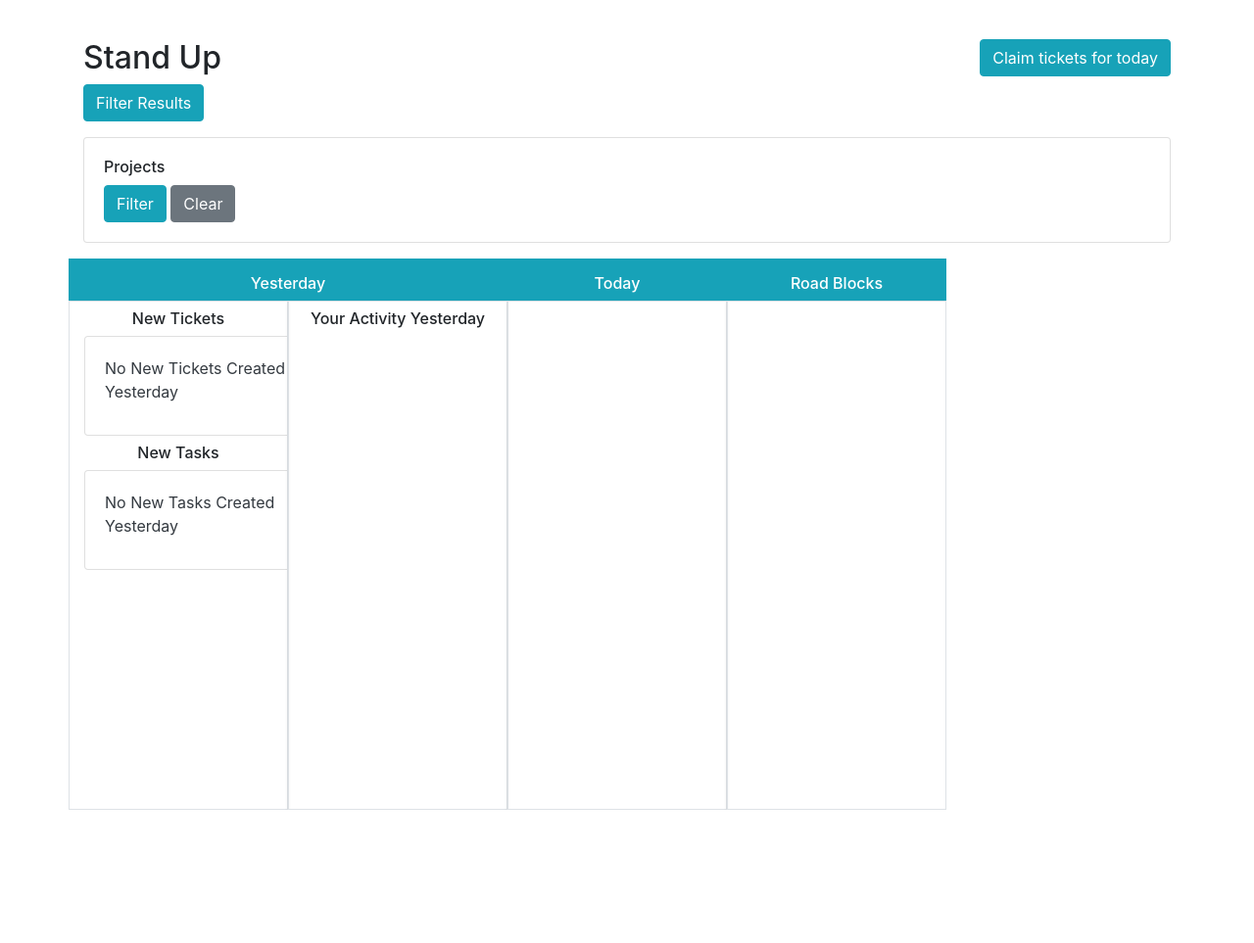
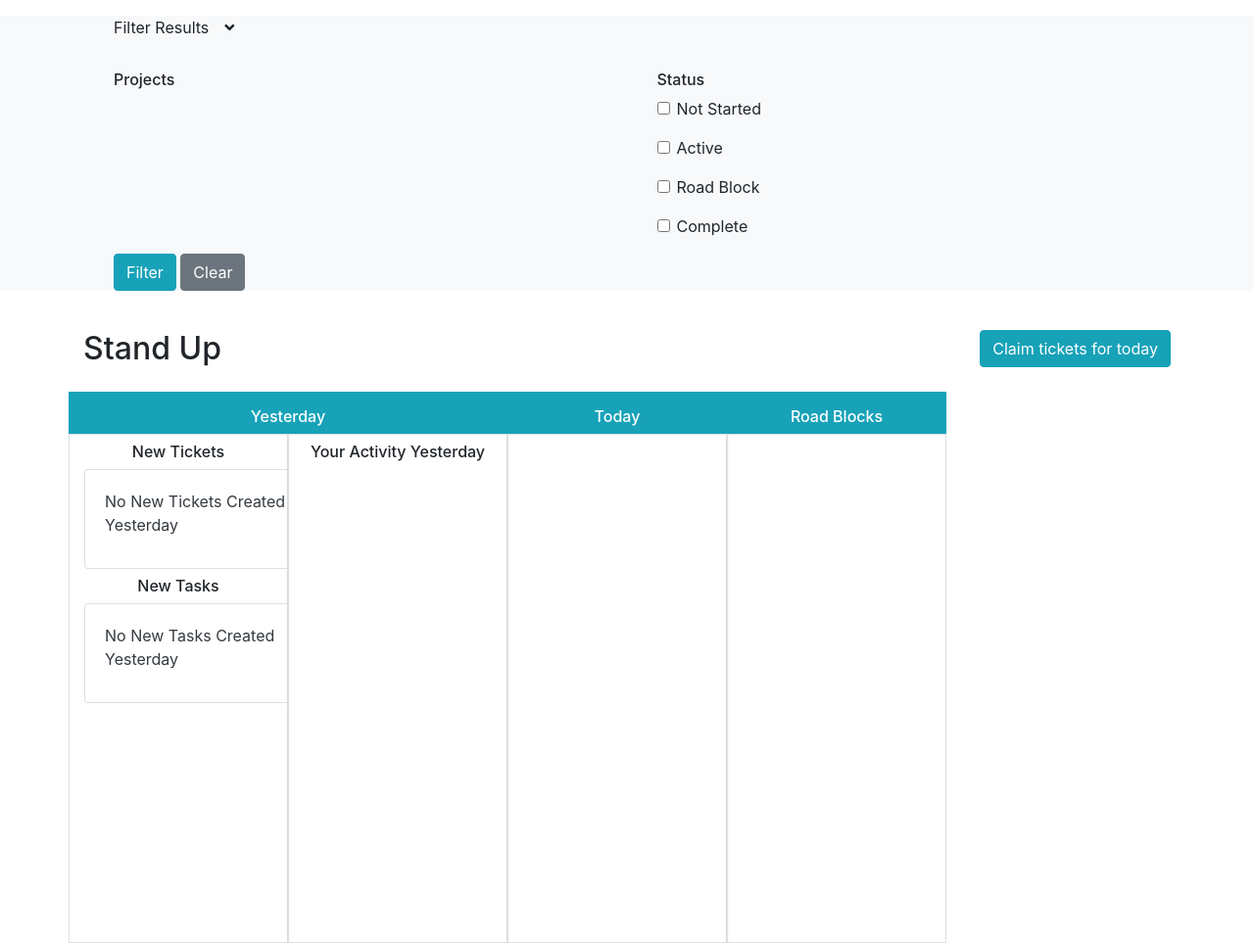
Before and after one commit to kellymorin/check_mate, a Django app: page /stand-up in a window 1280 px wide, after a click on "Filter Results". Shown: the part 56-1019 px from the top of the page at 98% size. Before the commit the page ends 883 px from the top, so only its background shows below. Run offline with Django 3.2, Linux system fonts and the light colour scheme; the visitor is signed in with stand-in values (Sample User, id 1); data that the repository does not hold is empty; parts of the project's set-up code (start-up, migrations or seed data) failed here and were passed over; some libraries are stand-ins or nearby versions.

Commit message:
Completed filtering of stand up view

```diff
--- a/check_mate/static/main.css
+++ b/check_mate/static/main.css
@@ -34,6 +34,10 @@
   font-size: 12px;
 }
 
+.collapse-text:hover{
+  cursor: pointer;
+}
+
 .icon{
   vertical-align: middle;
 }
--- a/check_mate/templates/index.html
+++ b/check_mate/templates/index.html
@@ -42,6 +42,14 @@
       </ul>
     </nav>
     <!-- End Nav Bar -->
+    <!-- Filter Nav Bar -->
+    <div class="bg-light">
+      <div class="container">
+        {% block navfilter %}
+        {% endblock navfilter%}
+      </div>
+    </div>
+    <!-- End Filter Nav Bar -->
     <br />
     <div class="container mt-3">{% block content %} {% endblock content %}</div>
     <script src="https://code.jquery.com/jquery-3.3.1.slim.min.js" integrity="sha384-q8i/X+965DzO0rT7abK41JStQIAqVgRVzpbzo5smXKp4YfRvH+8abtTE1Pi6jizo" crossorigin="anonymous"></script>
--- a/check_mate/templates/stand_up.html
+++ b/check_mate/templates/stand_up.html
@@ -6,6 +6,83 @@
 {% comment %}
 <!-- V2: put user's name in stand up -->
 {% endcomment %}
+
+{% block navfilter %}
+<!-- Filtering Section -->
+<div class="row ml-3 mt-3">
+  <div class="col">
+    <p class="collapse-text" data-toggle="collapse" data-target="#collapseExample" aria-expanded="false" aria-controls="collapseExample">Filter Results<i class="ml-3 fas fa-angle-down"></i></p>
+  </div>
+</div>
+<div class="row ml-3 mt-3 collapse" id="collapseExample">
+  <div class="col">
+    <div class="row">
+      <div class="col">
+        <form action="{% url 'check_mate:filter_stand_up' %}" method="POST">
+          {% csrf_token %}
+          <div class="row">
+            <div class="col">
+              <h6>Projects</h6>
+              {% for project in projects %}
+                <div class="form-group form-check">
+                  {% if project in selected_projects %}
+                    <input type="checkbox" checked class="form-check-input" id="project-{{project.id}}" name="project-{{project.id}}">
+                  {% else %}
+                    <input type="checkbox" class="form-check-input" id="project-{{project.id}}" name="project-{{project.id}}">
+                  {% endif %}
+                  <label class="form-check-label" for="project-{{project.id}}">{{project.project_name}}</label>
+                </div>
+              {% endfor %}
+            </div>
+            <div class="col">
+              <h6>Status</h6>
+                <div class="form-group form-check">
+                  {% if "Not Started" in selected_status %}
+                    <input type="checkbox" checked class="form-check-input" id="status-Not_Started" name="status-Not_Started">
+                  {% else %}
+                    <input type="checkbox" class="form-check-input" id="status-Not_Started" name="status-Not_Started">
+                  {% endif %}
+                  <label class="form-check-label" for="status-Not_Started">Not Started</label>
+                </div>
+                <div class="form-group form-check">
+                  {% if "Active" in selected_status %}
+                    <input type="checkbox" checked class="form-check-input" id="status-Active" name="status-Active">
+                  {% else %}
+                    <input type="checkbox" class="form-check-input" id="status-Active" name="status-Active">
+                  {% endif %}
+                  <label class="form-check-label" for="status-Active">Active</label>
+                </div>
+                <div class="form-group form-check">
+                  {% if "Road Block" in selected_status %}
+                    <input type="checkbox" checked class="form-check-input" id="status-Road_Block" name="status-Road_Block">
+                  {% else %}
+                    <input type="checkbox" class="form-check-input" id="status-Road_Block" name="status-Road_Block">
+                  {% endif %}
+                  <label class="form-check-label" for="status-Road_Block">Road Block</label>
+                </div>
+                <div class="form-group form-check">
+                  {% if "Complete" in selected_status %}
+                    <input type="checkbox" checked class="form-check-input" id="status-Complete" name="status-Complete">
+                  {% else %}
+                    <input type="checkbox" class="form-check-input" id="status-Complete" name="status-Complete">
+                  {% endif %}
+                  <label class="form-check-label" for="status-Complete">Complete</label>
+                </div>
+            </div>
+          </div>
+        </form>
+      </div>
+    </div>
+    <div class="row">
+      <div class="col">
+        <button type="submit" class="btn btn-info">Filter</button>
+        <a href="{% url 'check_mate:stand-up' %}" class="btn btn-secondary">Clear</a>
+      </div>
+    </div>
+  </div>
+</div>
+<!-- End Filtering Section -->
+{% endblock navfilter%}
 
 {% block content %}
   <div class="row">
@@ -20,35 +97,6 @@
       {% endif %}
     </div>
   </div>
-
-  <!-- Filtering Section -->
-  <p>
-    <button class="btn btn-info" type="button" data-toggle="collapse" data-target="#collapseExample" aria-expanded="false" aria-controls="collapseExample">
-      Filter Results
-    </button>
-  </p>
-  <div class="collapse" id="collapseExample">
-    <div class="card card-body">
-      <form action="{% url 'check_mate:filter_stand_up' %}" method="POST">
-        {% csrf_token %}
-      <h6>Projects</h6>
-      {% for project in projects %}
-        <div class="form-group form-check">
-          {% if project in selected_projects %}
-            <input type="checkbox" checked class="form-check-input" id="project-{{project.id}}" name="project-{{project.id}}">
-          {% else %}
-            <input type="checkbox" class="form-check-input" id="project-{{project.id}}" name="project-{{project.id}}">
-          {% endif %}
-          <label class="form-check-label" for="project-{{project.id}}">{{project.project_name}}</label>
-        </div>
-      {% endfor %}
-      <button type="submit" class="btn btn-info">Filter</button>
-      <a href="{% url 'check_mate:stand-up' %}" class="btn btn-secondary">Clear</a>
-      </form>
-    </div>
-  </div>
-  <!-- End Filtering Section -->
-
   <div class="row mt-3 horizontal-container flex-nowrap">
     <div class="col-6">
       <div class="row bg-info pt-3">
--- a/check_mate/views/stand_up_views.py
+++ b/check_mate/views/stand_up_views.py
@@ -4,7 +4,9 @@ from django.http import HttpResponseRedirect
 from django.contrib.auth.decorators import login_required
 from django.urls import reverse
 from check_mate.models import *
+from django.db.models import Q
 from dateutil.relativedelta import relativedelta, FR
+from ..utils import __filter_ticket_history, __filter_task_history, __filter_road_block_ticket, __filter_road_block_task
 
 # Non-MVP Notes -----------------------------------------
 # V2: Update stand up view so that if someone else has already claimed a ticket for the day, that displays on everyone else's view
@@ -80,68 +82,146 @@ def filter_stand_up(request):
         selected_projects = []
         selected_tickets = []
         selected_tasks = []
+        status = []
 
         # Loop through the projects selected to filter by and append their ID's to the selected_project list
         for item in request.POST:
             if "project" in item:
                 selected_projects.append(item.split("-")[1])
+            if "status" in item:
+                if "_" in item.split("-")[1]:
+                    new_item = item.split("-")[1]
+                    status.append(" ".join(new_item.split("_")))
+                else:
+                    status.append(item.split("-")[1])
 
-        # Find all projects that are part of the filtered projects
-        all_projects = Project.objects.filter(pk__in=selected_projects)
+        if selected_projects and status:
+            # Find all projects that are part of the filtered projects
+            all_projects = Project.objects.filter(pk__in=selected_projects).filter(Q(project_status__in=status)| Q(project_status =None))
 
-        # Find all tickets that are assigned to those projects
-        all_tickets = Ticket.objects.filter(project__in=selected_projects)
+            # Find all tickets that are assigned to those projects
+            all_tickets = Ticket.objects.filter(project__in=selected_projects).filter(Q(ticket_status__in=status)|Q(ticket_status=None))
 
-        # Loop through tickets that have been selected and append their ID's to the selected_tickets list
-        for ticket in all_tickets:
-            selected_tickets.append(ticket.id)
+            # Loop through tickets that have been selected and append their ID's to the selected_tickets list
+            for ticket in all_tickets:
+                selected_tickets.append(ticket.id)
 
-        all_tasks = Task.objects.filter(ticket__in=selected_tickets)
+            # Find all tasks that are assigned to all_tickets
+            all_tasks = Task.objects.filter(ticket__in=selected_tickets)
 
-        # Loop through the tasks that have been selected and append their ID's to the selected_tasks list
-        for task in all_tasks:
-            selected_tasks.append(task.id)
+            # Loop through the tasks that have been selected and append their ID's to the selected_tasks list
+            for task in all_tasks:
+                selected_tasks.append(task.id)
 
+            # Get all tickets that were created yesterday and are part of selected projects and have the assigned status
+            tickets = Ticket.objects.filter(ticket_created=previous_date).filter(project__in=selected_projects).filter(Q(ticket_status__in=status)| Q(ticket_status = None)).order_by('ticket_name')
 
-        # Get all tickets that were created yesterday and are part of selected projects
-        tickets = Ticket.objects.filter(ticket_created=previous_date).filter(project__in=selected_projects).order_by('ticket_name')
+            # Get all tasks that were created yesterday and are part of selected tickets and have the assigned status
+            tasks = Task.objects.filter(task_created=previous_date).filter(ticket__in=selected_tickets).filter(Q(task_status__in=status)| Q(task_status = None)).order_by('task_name')
 
-        # Get all tasks that were created yesterday and are part of selected tickets
-        tasks = Task.objects.filter(task_created=previous_date).filter(ticket__in=selected_tickets).order_by('task_name')
+            if "Road Block" in status:
+                # Get all tickets that are marked as road blocks and are part of the selected projects
+                road_blocked_tickets = __filter_road_block_ticket(selected_projects)
 
-        # Get all tickets that are marked as road blocks and are part of the selected projects
-        road_blocked_tickets = Ticket.objects.filter(ticket_status = "Road Block").filter(project__in=selected_projects)
+                # Get all tasks that are marked as road blocks and are part of the selected tickets
+                road_blocked_tasks = __filter_road_block_task(selected_tickets)
 
-        # Get all tasks that are marked as road blocks and are part of the selected tickets
-        road_blocked_tasks = Task.objects.filter(task_status = "Road Block").filter(ticket__in=selected_tickets)
+            else:
+                road_blocked_tickets = []
+                road_blocked_tasks = []
 
-        # Get all tickets that have been claimed by the user and are part of the selected projects
-        claimed_tickets = StandUpTickets.objects.filter(date = today).filter(user = request.user.id).filter(ticket__in=selected_tickets)
+            # Get all tickets that have been claimed by the user, are part of the selected projects and have the assigned status
+            claimed_tickets = StandUpTickets.objects.filter(date=today).filter(user=request.user.id).filter(ticket__in=selected_tickets).filter(Q(ticket__ticket_status__in=status) | Q(ticket__ticket_status = None))
 
-        # Get all tasks that have been claimed by the user and are part of the selected tickets
-        claimed_tasks = StandUpTasks.objects.filter(date=today).filter(user=request.user.id).filter(task__in=selected_tasks)
+            # Get all tasks that have been claimed by the user, are part of the selected tickets and have the assigned status
+            claimed_tasks = StandUpTasks.objects.filter(date=today).filter(user=request.user.id).filter(task__in=selected_tasks).filter(Q(task__task_status__in=status)|Q(task__task_status=None))
 
-        # Get all activity related to selected tickets
-        ticket_activity = TicketHistory.objects.filter(activity_date = previous_date).filter(ticket_active_user = request.user.id).filter(ticket__in=selected_tickets).order_by('ticket__ticket_name')
+            # Get all activity related to selected tickets
+            ticket_history = __filter_ticket_history(request.user.id, selected_tickets)
 
-        # Get all activity related to selected tasks
-        task_activity = TaskHistory.objects.filter(activity_date=previous_date).filter(task_active_user=request.user.id).filter(task__in=selected_tasks).order_by('task__task_name')
+            # Get all activity related to selected tasks
+            task_history = __filter_task_history(request.user.id, selected_tickets)
 
-        task_history = dict()
-        for task in task_activity:
-            try:
-                task_history[task.task.task_name].append(task)
-            except:
-                task_history[task.task.task_name] = list()
-                task_history[task.task.task_name].append(task)
+        elif selected_projects:
+            # Find all projects that are part of the filtered projects
+            all_projects = Project.objects.filter(pk__in=selected_projects)
 
-        ticket_history = dict()
-        for ticket in ticket_activity:
-            try:
-                ticket_history[ticket.ticket.ticket_name].append(ticket)
-            except:
-                ticket_history[ticket.ticket.ticket_name] = list()
-                ticket_history[ticket.ticket.ticket_name].append(ticket)
+            # Find all tickets that are assigned to those projects
+            all_tickets = Ticket.objects.filter(project__in=selected_projects)
+
+            # Loop through tickets that have been selected and append their ID's to the selected_tickets list
+            for ticket in all_tickets:
+                selected_tickets.append(ticket.id)
+
+            # Find all tasks that are assigned to all_tickets
+            all_tasks = Task.objects.filter(ticket__in=selected_tickets)
+
+            # Loop through the tasks that have been selected and append their ID's to the selected_tasks list
+            for task in all_tasks:
+                selected_tasks.append(task.id)
+
+            # Get all tickets that were created yesterday and are part of selected projects
+            tickets = Ticket.objects.filter(ticket_created=previous_date).filter(project__in=selected_projects).order_by('ticket_name')
+
+            # Get all tasks that were created yesterday and are part of selected tickets
+            tasks = Task.objects.filter(task_created=previous_date).filter(ticket__in=selected_tickets).order_by('task_name')
+
+            # Get all tickets that are marked as road blocks and are part of the selected projects
+            road_blocked_tickets = __filter_road_block_ticket(selected_projects)
+
+            # Get all tasks that are marked as road blocks and are part of the selected tickets
+            road_blocked_tasks = __filter_road_block_task(selected_tickets)
+
+            # Get all tickets that have been claimed by the user and are part of the selected projects
+            claimed_tickets = StandUpTickets.objects.filter(date = today).filter(user = request.user.id).filter(ticket__in=selected_tickets)
+
+            # Get all tasks that have been claimed by the user and are part of the selected tickets
+            claimed_tasks = StandUpTasks.objects.filter(date=today).filter(user=request.user.id).filter(task__in=selected_tasks)
+
+            # Get all activity related to selected tickets
+            ticket_history = __filter_ticket_history(request.user.id, selected_tickets)
+
+            # Get all activity related to selected tasks
+            task_history = __filter_task_history(request.user.id, selected_tickets)
+
+        elif status:
+
+            # Find all projects that are part of the filtered projects
+            all_projects = Project.objects.filter(pk__in=selected_projects)
+
+            all_tickets = Ticket.objects.filter(project__project_status__in=status)
+
+            for ticket in all_tickets:
+                selected_tickets.append(ticket.id)
+
+            # Get all tickets that were created yesterday and have the assigned status
+            tickets = Ticket.objects.filter(ticket_created=previous_date).filter(ticket_status__in=status)
+
+            # Get all tasks that were created yesterday and have the assigned status
+            tasks = Task.objects.filter(task_created=previous_date).filter(task_status__in=status)
+
+            if "Road Block" in status:
+                # Get all tickets that are marked as road blocks and have the assigned status (will only return something if one of the selected status options is Road Block)
+                road_blocked_tickets = Ticket.objects.filter(ticket_status = "Road Block")
+
+                # Get all tasks that are marked as road blocks and have the assigned status(will only return something if one of the selected status options is Road Block)
+                road_blocked_tasks = Task.objects.filter(task_status = "Road Block")
+            else:
+                road_blocked_tasks = []
+                road_blocked_tickets = []
+
+            # Get all tickets that have been claimed by the user and have the assigned status
+            claimed_tickets = StandUpTickets.objects.filter(date=today).filter(user=request.user.id).filter(ticket__ticket_status__in=status)
+
+            # Get all tasks that have been claimed by the user and have the assigned status
+            claimed_tasks = StandUpTasks.objects.filter(date=today).filter(user=request.user.id).filter(task__task_status__in=status)
+
+            # Get all activity related to selected tickets
+            ticket_history = __filter_ticket_history(request.user.id, selected_tickets)
+
+            # Get all activity related to selected tasks
+            task_history = __filter_task_history(request.user.id, selected_tickets)
+
 
         projects = Project.objects.all()
 
@@ -156,6 +236,7 @@ def filter_stand_up(request):
             "claimed_tasks": claimed_tasks,
             "ticket_activity": ticket_history,
             "task_activity": task_history,
+            "selected_status": status
         }
 
     return render(request, "stand_up.html", context)
```
Also changed, not shown: check_mate/utils.py (+62 -0 lines).
